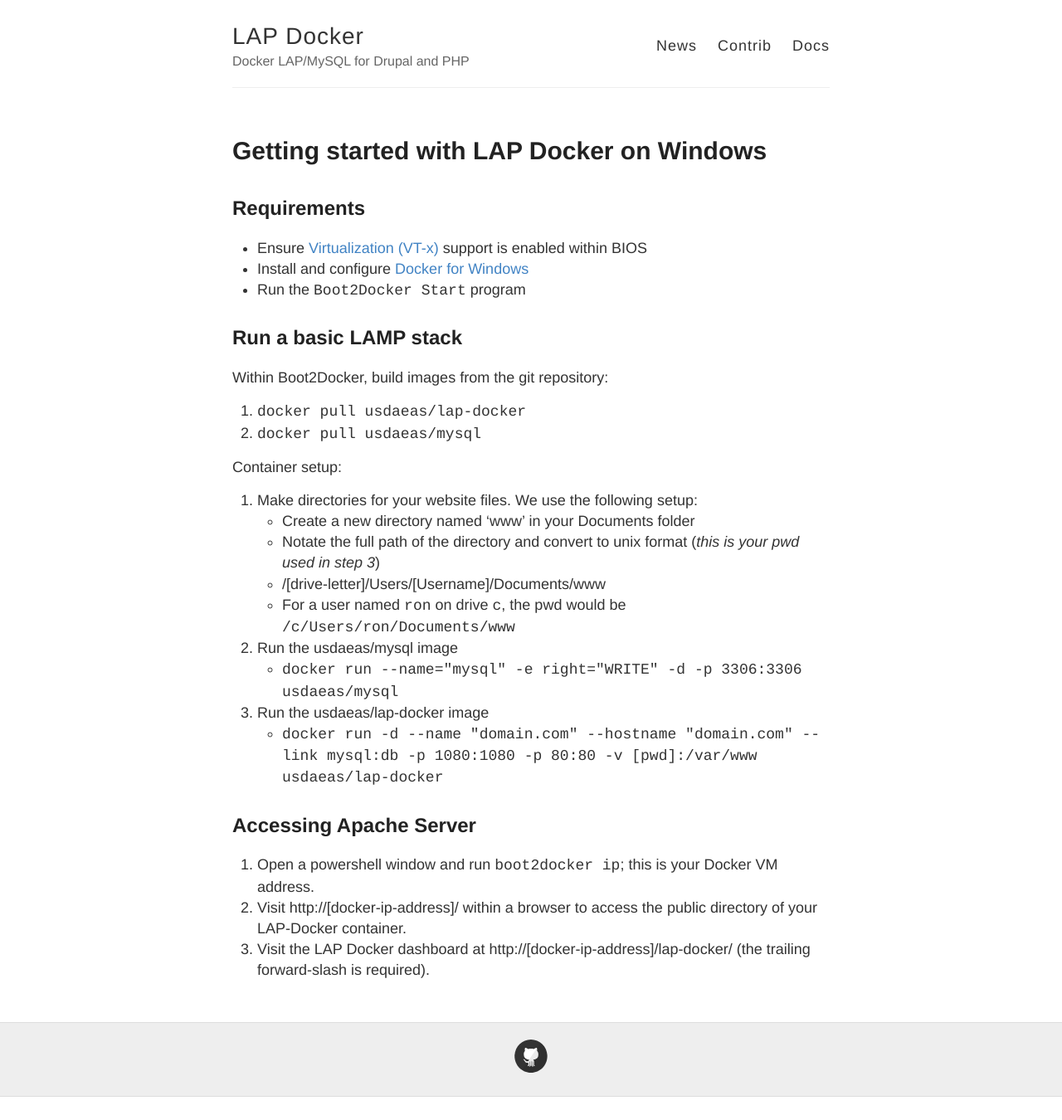
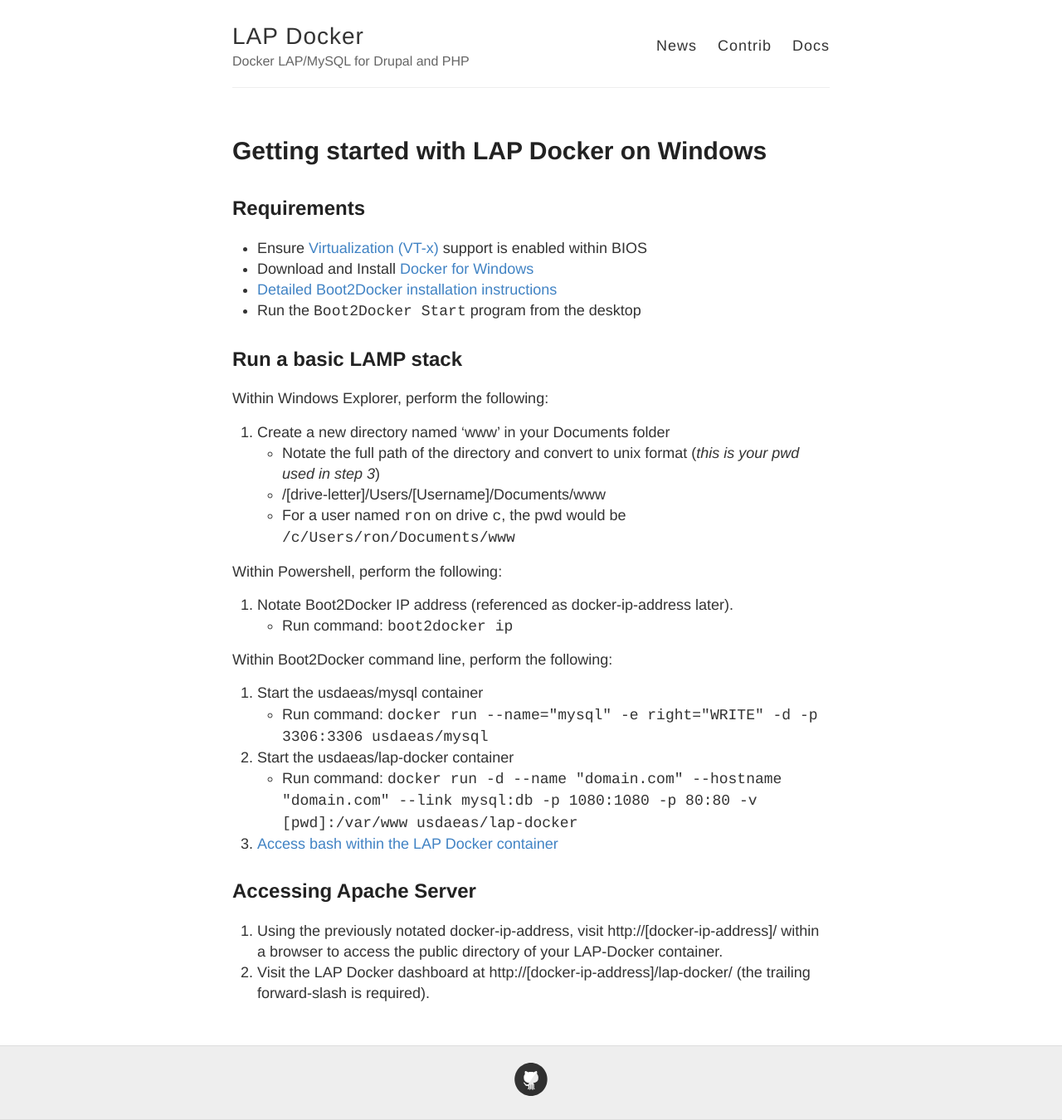
Before and after one commit to hedinfaok/lap-docker, a Jekyll site: the page built from _docs/windows/getting-started.md, in a window 1280 px wide. Shown: the whole page at 83% size. Built offline with Jekyll 4.4.1, drawn with Linux system fonts in a browser that asks for light colours; Markdown is read by kramdown in place of the engine named in the settings; before the commit the page ends 1322 px from its top, so only the background shows below that.

Commit message:
Update windows documentation with additional information.

```diff
--- a/_docs/windows/getting-started.md
+++ b/_docs/windows/getting-started.md
@@ -8,31 +8,31 @@
 Requirements
 ----------
 - Ensure [Virtualization (VT-x)](http://en.wikipedia.org/wiki/X86_virtualization) support is enabled within BIOS
-- Install and configure [Docker for Windows](https://docs.docker.com/installation/windows/#installation)
-- Run the `Boot2Docker Start` program
+- Download and Install [Docker for Windows](https://github.com/boot2docker/windows-installer/releases/latest)
+ - [Detailed Boot2Docker installation instructions](https://docs.docker.com/installation/windows/#installation)
+- Run the `Boot2Docker Start` program from the desktop
 
 Run a basic LAMP stack
 ----------
 
-Within Boot2Docker, build images from the git repository:
-
-1. `docker pull usdaeas/lap-docker`
-2. `docker pull usdaeas/mysql`
-
-Container setup:
-
-1. Make directories for your website files. We use the following setup:
- - Create a new directory named 'www' in your Documents folder
+Within Windows Explorer, perform the following:
+1. Create a new directory named 'www' in your Documents folder
  - Notate the full path of the directory and convert to unix format (*this is your pwd used in step 3*)
    - /[drive-letter]/Users/[Username]/Documents/www
    - For a user named `ron` on drive `c`, the pwd would be `/c/Users/ron/Documents/www`
-2. Run the usdaeas/mysql image
- - `docker run --name="mysql" -e right="WRITE" -d -p 3306:3306 usdaeas/mysql`
-3. Run the usdaeas/lap-docker image
- - `docker run -d --name "domain.com" --hostname "domain.com" --link mysql:db -p 1080:1080 -p 80:80 -v [pwd]:/var/www usdaeas/lap-docker`
+
+Within Powershell, perform the following:
+2. Notate Boot2Docker IP address (referenced as docker-ip-address later).
+ - Run command: `boot2docker ip`
+
+Within Boot2Docker command line, perform the following:
+1. Start the usdaeas/mysql container
+ - Run command: `docker run --name="mysql" -e right="WRITE" -d -p 3306:3306 usdaeas/mysql`
+2. Start the usdaeas/lap-docker container
+ - Run command: `docker run -d --name "domain.com" --hostname "domain.com" --link mysql:db -p 1080:1080 -p 80:80 -v [pwd]:/var/www usdaeas/lap-docker`
+3. [Access bash within the LAP Docker container]({{ site.baseurl }}/docs/general/accessing-docker-bash/)
 
 Accessing Apache Server
 -----------------------
-1. Open a powershell window and run `boot2docker ip`; this is your Docker VM address.
-2. Visit http://[docker-ip-address]/ within a browser to access the public directory of your LAP-Docker container.
+1. Using the previously notated docker-ip-address, visit http://[docker-ip-address]/ within a browser to access the public directory of your LAP-Docker container.
 3. Visit the LAP Docker dashboard at http://[docker-ip-address]/lap-docker/ (the trailing forward-slash is required).
```
